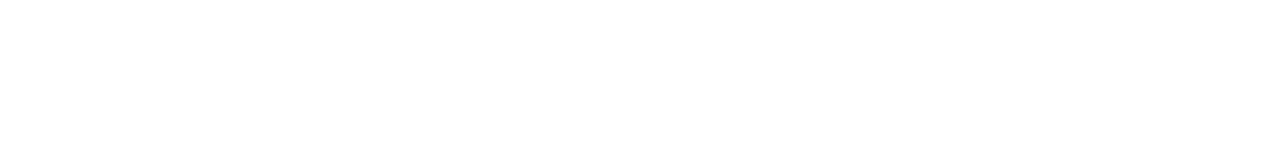
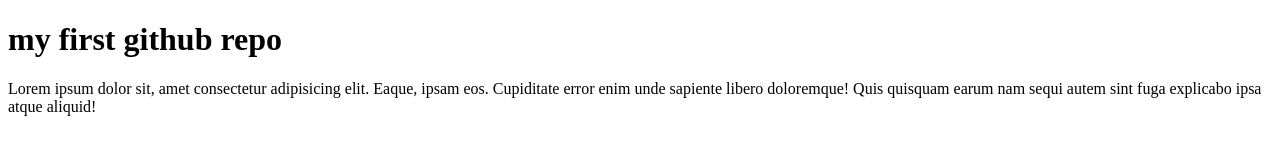
Before and after one commit to ronibiswas143/mygithubrepo, a plain HTML site: page indexx.html in a window 1280 px wide. Drawn offline with Linux system fonts and the light colour scheme.

Commit message:
new added git

```diff
--- a/indexx.html
+++ b/indexx.html
@@ -6,6 +6,7 @@
     <title>my git hub repo</title>
 </head>
 <body>
-
+    <h1>my first github repo</h1>
+    <p>Lorem ipsum dolor sit, amet consectetur adipisicing elit. Eaque, ipsam eos. Cupiditate error enim unde sapiente libero doloremque! Quis quisquam earum nam sequi autem sint fuga explicabo ipsa atque aliquid!</p>
 </body>
 </html>
```
